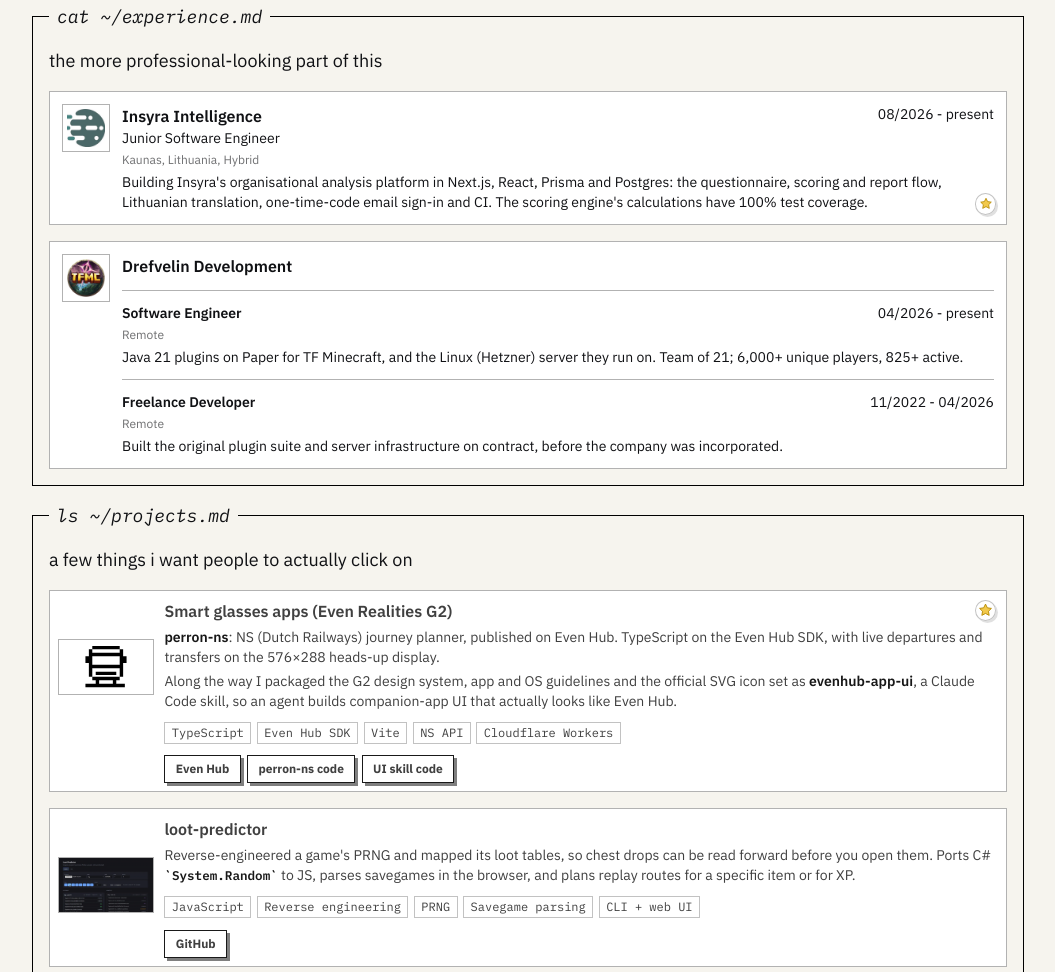
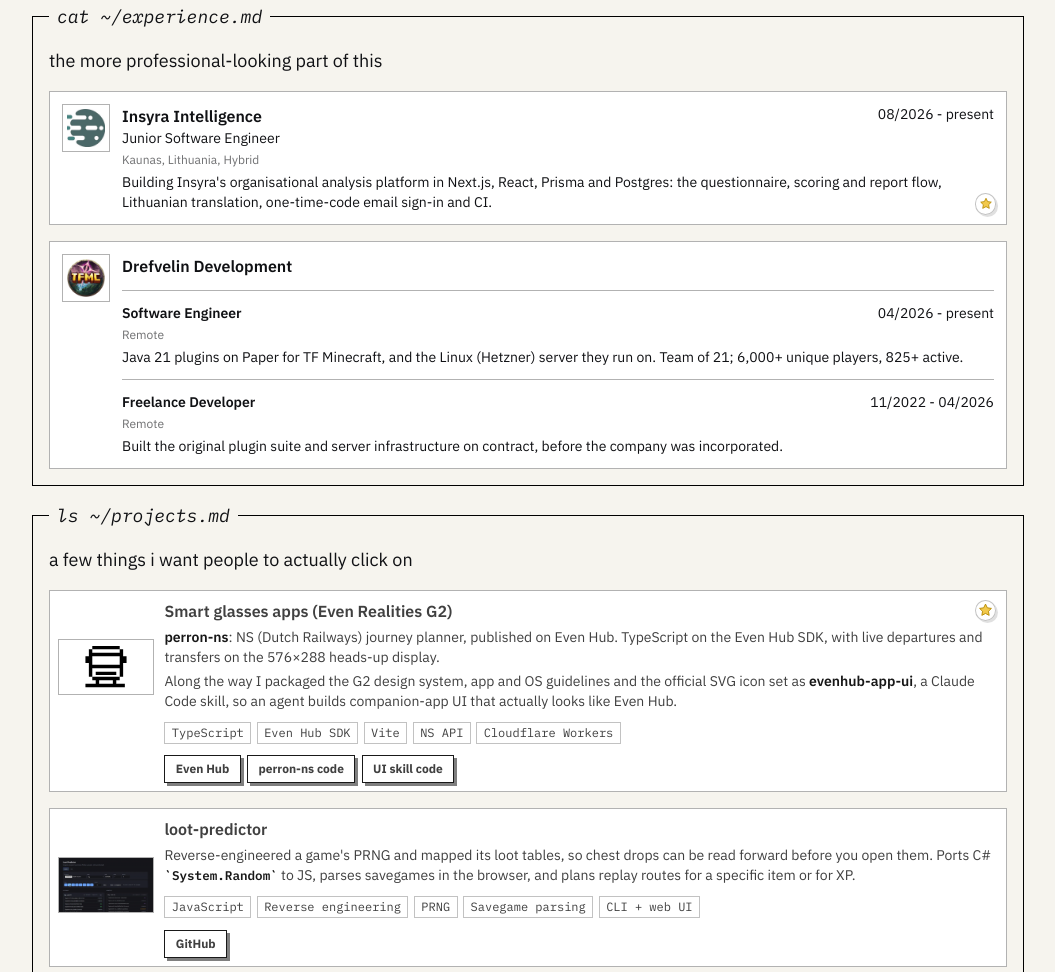
Before and after one commit to JustinasLaunikonis/portfolio, a plain HTML site: page index.html in a window 1280 px wide. Shown: the part 772-1744 px from the top of the page, without its empty margins (112-1167 px from the left). Drawn offline with Linux system fonts and the light colour scheme.

Commit message:
Experience: drop the test-coverage line from Insyra
Co-Authored-By: Claude Opus 5.5 <noreply@anthropic.com>

```diff
--- a/index.html
+++ b/index.html
@@ -539,7 +539,7 @@
 <p class="text-sm mt-1 m-0">
                   Building Insyra's organisational analysis platform in Next.js, React, Prisma and Postgres:
                   the questionnaire, scoring and report flow, Lithuanian translation, one-time-code email
-                  sign-in and CI. The scoring engine's calculations have 100% test coverage.
+                  sign-in and CI.
                 </p>
 </div>
 </div>
```
